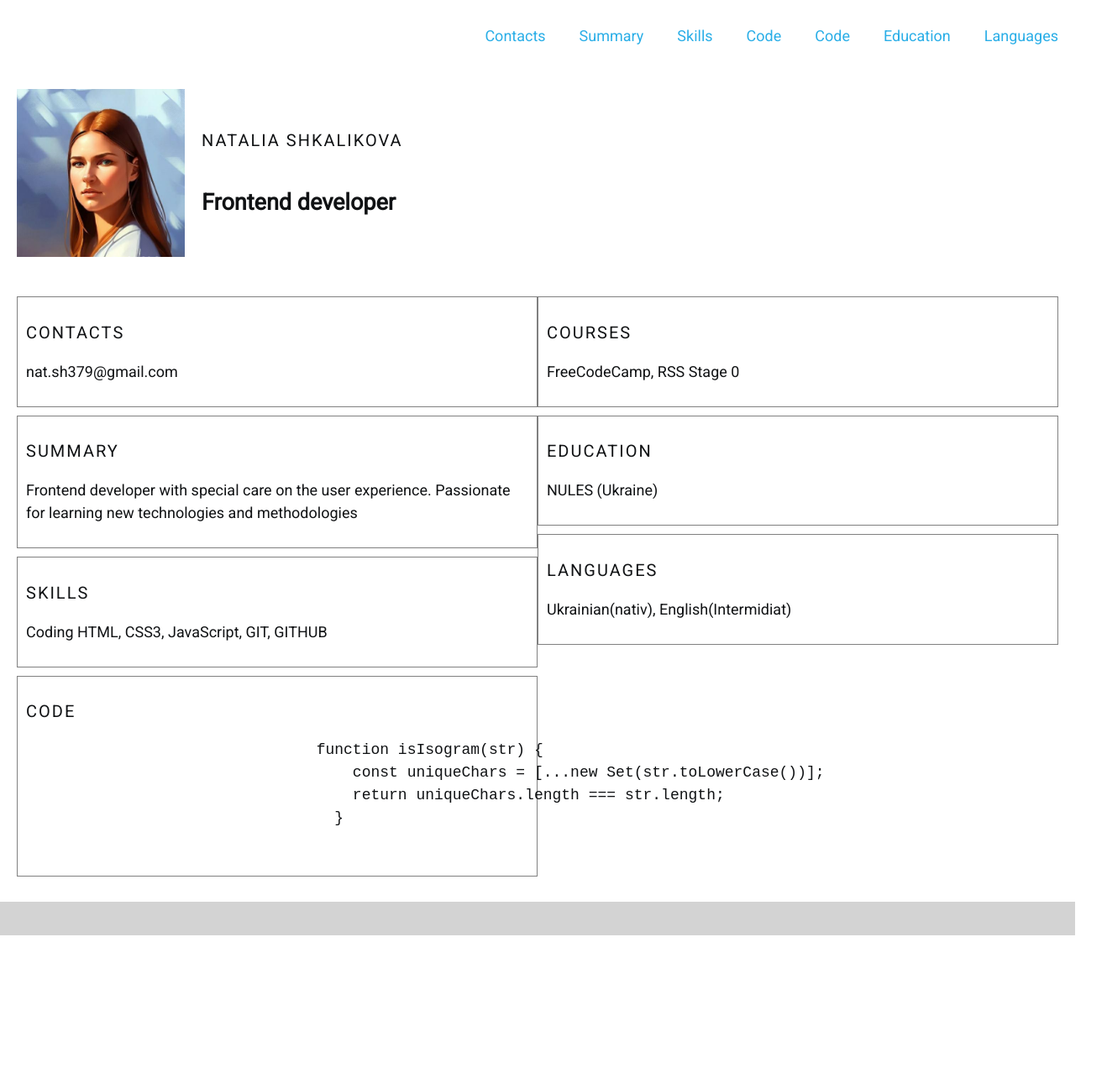
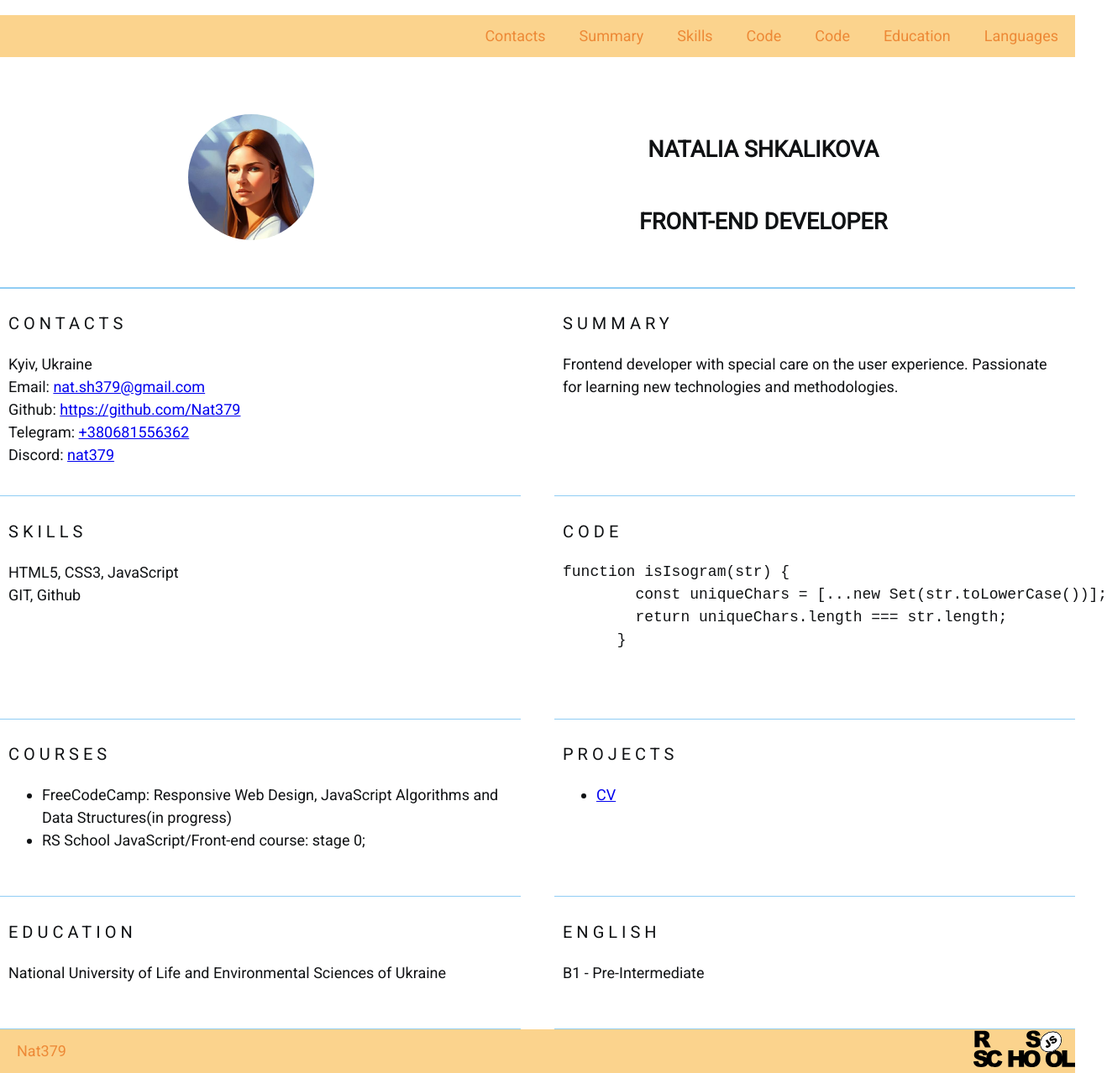
Before and after one commit to Nat379/rsschool-cv, a plain HTML site: page index.html in a window 1280 px wide. Shown: the whole page at 84% size, 1318 px wide, since content can reach past the window. Before the commit the page ends 1114 px from the top, so only its background shows below. Drawn offline with Linux system fonts and the light colour scheme.

Commit message:
feat: add basic page layout

```diff
--- a/index.html
+++ b/index.html
@@ -5,7 +5,6 @@
     <meta name="viewport" content="width=device-width, initial-scale=1.0">
     <title>cv</title>
     <link rel="stylesheet" href="style.css">
-    <link rel="icon" href="assets/favicon.ico">
     <link rel="preconnect" href="https://fonts.googleapis.com">
 <link rel="preconnect" href="https://fonts.gstatic.com" crossorigin>
 <link href="https://fonts.googleapis.com/css2?family=Roboto:ital,wght@0,400;1,500&display=swap" rel="stylesheet">
@@ -27,66 +26,94 @@
         </div>
     </header>
     <main class="main">
-        <section class="container main-container intro">
-            <div class="profile-pic">
-                <img class="img" src="./assets/image.jpg" alt="avatar">
-            </div>
-            <div class="titles">
-                <h1 class="section-title">Natalia Shkalikova</h1>
-                <h2 class="section-info">Frontend developer</h2>
+        <div class="container main-container">
+          <section class="section-profile" id="profile">
+            <img src="./assets/image.jpg" alt="avatar" class="section-profile-logo">
+            <div class="section-profile-title">
+              <h1 >Natalia Shkalikova</h1>
+              <h2>Front-End Developer</h2>
             </div>
           </section>
-        <div class="container main-container" >
-        <section class="info">
-            <div class="column">
-                <div class="section" id="contacts">
+          <section class="section" id="contacts">
             <h2 class="section-title">Contacts</h2>
-                    <p>nat.sh379@gmail.com</p>
-                </div>
-                <div class="section" id="summary">
+            <ul class="section-list">
+              <li>
+                Kyiv, Ukraine
+              </li>
+              <li>
+                Email: <a href="nat.sh379@gmail.com" title="email">nat.sh379@gmail.com</a>
+              </li>
+              <li>
+                Github: <a href="https://github.com/Nat379" title="github">https://github.com/Nat379</a>
+              </li>
+              <li>
+                Telegram: <a href="+380681556362" title="github">+380681556362</a>
+              </li>
+              <li>
+                Discord: <a href="https://discord.gg/nat379" title="github">nat379</a>
+              </li>
+            </ul>
+          </section>
+          <section class="section" id="summary">
             <h2 class="section-title">Summary</h2>
-                <p>Frontend developer with special care on the user experience.
-                    Passionate for learning new technologies and methodologies</p>
-                </div>
-                <div class="section" id="skills">
+            <p>
+                Frontend developer with special care on the user experience.
+                Passionate for learning new technologies and methodologies.
+            </p>
+          </section>
+          <section class="section" id="skills">
             <h2 class="section-title">Skills</h2>
-                    <p>Coding
-                        HTML, CSS3, JavaScript, GIT, GITHUB
-                        </p>
-                </div>
-                <div class="section" id="code">
+            <ul class="section-list">
+              <li>
+                 HTML5, CSS3, JavaScript
+              </li>
+              <li>
+               GIT, Github
+              </li>
+            </ul>
+          </section>
+          <section class="section" id="code">
             <h2 class="section-title">Code</h2>
-                    <p>
-                        <code>
-                            <pre>
-                                function isIsogram(str) {
+    <pre class="pre"><code>function isIsogram(str) {
         const uniqueChars = [...new Set(str.toLowerCase())];
         return uniqueChars.length === str.length;
       }
-                            </pre>
-                        </code>
-                    </p>
+    </code></pre>
+          </section>
+          <section class="section" id="courses">
+            <h2 class="section-title">Courses</h2>
+            <ul>
+              <li>
+                FreeCodeCamp: Responsive Web Design, JavaScript Algorithms and Data Structures(in progress)
+              </li>
+              <li>
+                RS School JavaScript/Front-end course: stage 0;
+              </li>
+            </ul>
+          </section>
+          <section class="section" id="projects">
+            <h2 class="section-title">Projects</h2>
+            <ul>
+              <li>
+                <a href="https://Nat379.github.io/rsschool-cv">CV</a>
+              </li>
+            </ul>
+          </section>
+          <section class="section" id="education">
+            <h2 class="section-title">Education</h2>
+            <p>National University of Life and Environmental Sciences of Ukraine</p>
+          </section>
+          <section class="section" id="english">
+            <h2 class="section-title">English</h2>
+            <p>B1 - Pre-Intermediate</p>
+          </section>
         </div>
-            </div>
-            <div class="column">
-                <div class="section" id="courses">
-                    <h2 class="section-title">Courses</h2>
-                    <p>FreeCodeCamp, RSS Stage 0</p>
-                </div>
-                <div class="section" id="education">
-                    <h2 class="section-title">Education</h2>
-                    <p>NULES (Ukraine)</p>
-                </div>
-                <div class="section" id="languages">
-                    <h2 class="section-title">Languages</h2>
-                    <p>Ukrainian(nativ), English(Intermidiat)
-                    </p>
-                </div>
-            </div>
-        </section>
       </main>
     <footer class="footer">
-        <div class="container"></div>
+        <div class="container footer-container">
+            <div><a href="https://github.com/Nat379" class="github nav-link">Nat379</a></div>
+        <a href="https://rs.school/js/" ><img src="./assets/rss.svg" alt="rss-logo" class="rss"></a></div>
+        </footer>
     </footer>
 </body>
 </html>
--- a/style.css
+++ b/style.css
@@ -1,6 +1,8 @@
 :root {
-    --blue-color: rgba(42, 174, 231, 1);
+    --blue-color: rgba(144, 205, 244, 1);
     --main-color: rgba(16, 18, 20, 1);
+    --yellow-color: rgba(251, 211, 141, 1);
+    --orange-color: rgba(237, 137, 54, 1);
 }
 @media (max-width: 768px) {
     .section {
@@ -20,121 +22,98 @@ body {
     flex-direction: column;
     justify-content: space-between;
     font-size: 18px;
-    font-weight: 100;
+    font-weight: 400;
     line-height: 1.5;
     color: var(--main-color)
 }
 * {
     box-sizing: border-box;
   }
-  /* .container {
+  .container {
     max-width: 1440px;
     margin: 0 auto;
-  } */
+  }
 
   .nav-list {
     display: flex;
     justify-content: flex-end;
     align-items: center;
-  }
-
-  .nav-list {
     list-style: none;
+    background-color: var(--yellow-color);
   }
 
   .nav-link {
     padding: 0 20px;
     line-height: 50px;
     text-decoration: none;
-    color: var(--blue-color);
+    color: var(--orange-color);
     transition: color 0.5s;
   }
-
 
   .nav-link:hover {
     color: rgba(115, 128, 141, 1);
   }
 
-  /* .main-container {
+  .main-container {
     display: flex;
     flex-wrap: wrap;
-  } */
-
-  /* .section {
-    width: 50%;
-  } */
-
-  .section-title {
-    font-size: 20px;
-    font-weight: 400;
-    text-transform: uppercase;
-    letter-spacing: 2px;
-    color: var(--main-color);
+    justify-content: space-between;
+}
+  .section-profile {
+    display: flex;
+    justify-content: space-around;
+    width: 100%;
+    padding: 50px 30px 35px;
+    border-bottom: 2px solid var(--blue-color);
   }
 
-  /* .section-info {
-    font-size: 18px;
-    font-weight: 200;
-    color: var(--main-color);
-  } */
-
-  .img {
-    width: 200px;
-    height: 200px;
-    /* border-radius: 50%;
-    position: relative;
-    left: 200px;
-    top: -150px; */
+  .section-profile-logo {
+    width: 150px;
+    height: 150px;
+    object-fit: cover;
+    border-radius: 50%;
   }
 
-/* #profile {
-    position: relative;
-    left: 800px;
-    top: -300px;
-} */
+  .section-profile-title {
+    display: flex;
+    flex-direction: column;
+    justify-content: center;
+    text-align: center;
+    text-transform: uppercase;
+    font-size: 18px;
+  }
 
-.intro {
-  display: flex;
-  align-items: center;
-  padding: 20px;
+  .section {
+    width: calc(50% - 20px);
+    padding: 10px;
+    padding-bottom: 35px;
+    border-bottom: 1px solid var(--blue-color);
 }
 
-.profile-pic {
-  margin-right: 20px; /* Пространство между фото и заголовками */
-  /* Стилизация блока с фото */
+.section-list {
+  margin: 0;
+  padding: 0;
+  list-style: none;
 }
 
-.titles {
-  display: flex;
-  flex-direction: column;
-  /* Стилизация блока с заголовками */
+.section-title {
+  margin-bottom: 20px;
+  font-size: 20px;
+  font-weight: 400;
+  text-transform: uppercase;
+  letter-spacing: 5px;
+  color: var(--main-color);
 }
 
-.info {
+.footer-container {
+  background-color: var(--yellow-color);
   display: flex;
-  justify-content: center; /* Центрирование секций */
-  padding: 20px;
+  justify-content: space-between;
+  align-items: center;
+  margin: 0 auto;
 }
 
-.column-container {
-  display: flex;
-  justify-content: center; /* Центрирование контейнеров */
-}
-
-.column {
-  display: flex;
-  flex-direction: column;
-  flex-grow: 1; /* Растягивание секций вертикально */
-  width: 400px; /* Максимальная ширина контейнера */
-}
-
-.section {
-  border: 1px solid gray; /* Добавление границы на секции */
-  padding: 10px; /* Добавление отступов внутри секций */
-  margin-bottom: 10px; /* Пространство между контейнерами */
-}
-
-footer {
-  background: lightgray;
-  padding: 20px;
-}
+  .rss {
+    width: 121px;
+    height: 45px;
+  }
```
Also changed, not shown: assets/rss.svg (added). Lines whose indentation alone changed are shown as unchanged.
